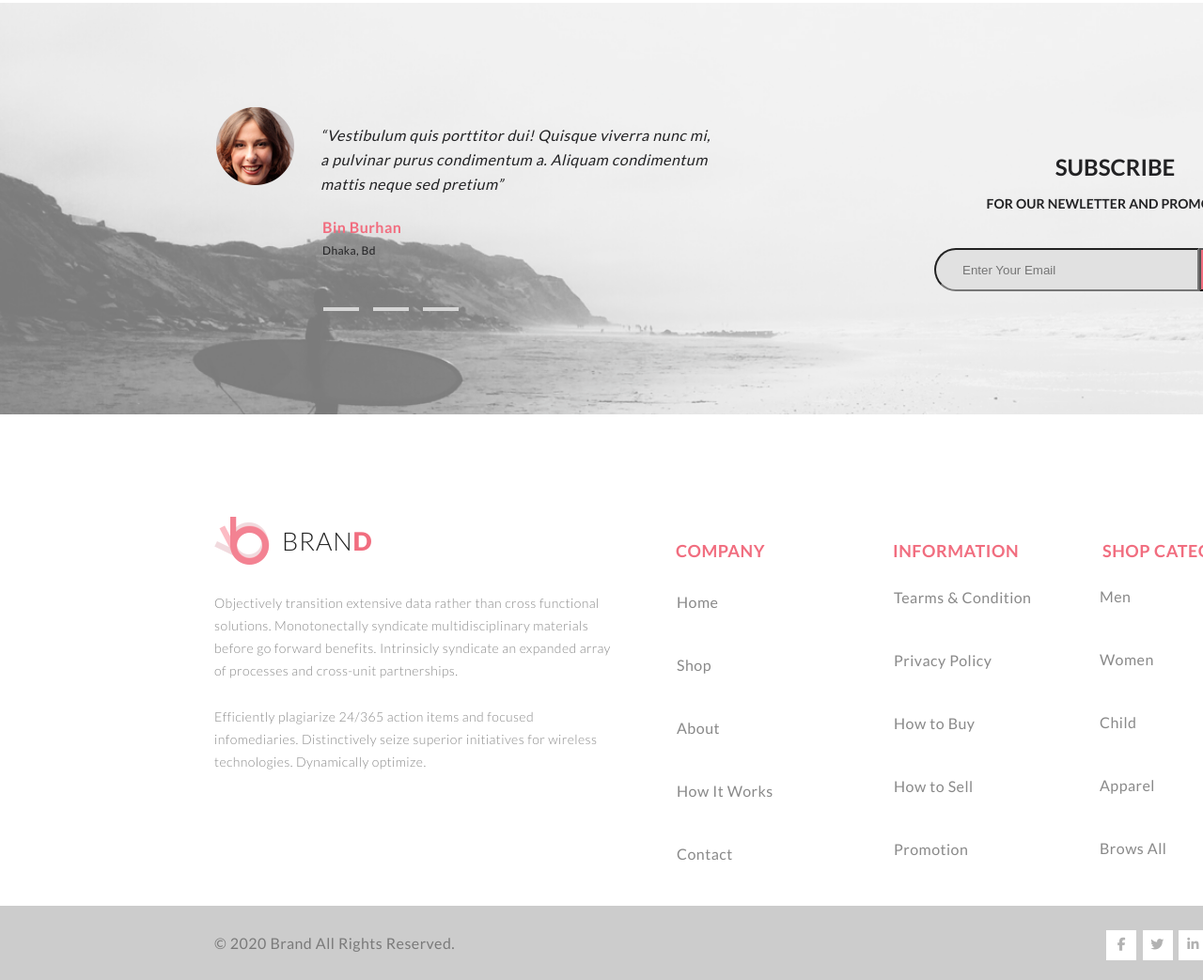
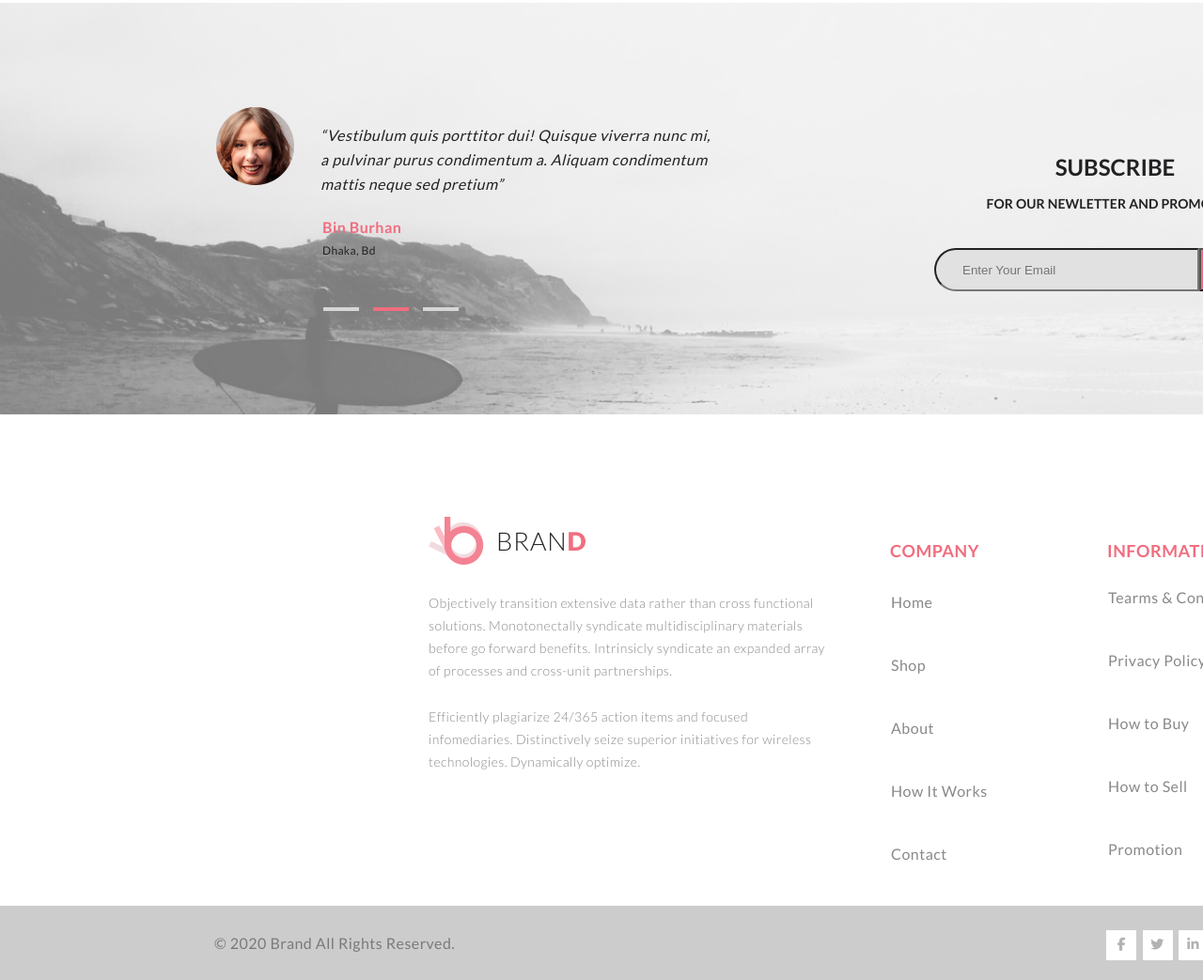
Before and after one commit to Jeff20201227/Professional-layout-HTML-CSS--Frontend-, a plain HTML site: page index.html in a window 1280 px wide. Shown: the part 3686-4729 px from the top of the page at 94% size. Drawn offline with Linux system fonts and the light colour scheme.

Commit message:
Lesson_1_7

```diff
--- a/index.html
+++ b/index.html
@@ -541,7 +541,7 @@
                             <br>
                             <div class="slider_footer_div">
                                 <a class="slider_footer"></a>
-                                <a class="slider_footer"></a>
+                                <a class="slider_footer slider_footer_active"></a>
                                 <a class="slider_footer"></a>
                             </div>
                         </div>
--- a/style.css
+++ b/style.css
@@ -558,8 +558,7 @@ input[type=checkbox]+label {
   align-items: center;
 }
 
-input[type=checkbox]+label:before {
-}
+input[type=checkbox]+label:before {}
 
 input[type=checkbox]:checked+label {
   border: 1px solid #f16d7f;
@@ -2047,6 +2046,11 @@ a.Brows {
 
 .drop_last {
   right: 0;
+}
+
+.drop_flex {
+    display: flex;
+    flex-direction: column;
 }
 
 .drop_flex:not(:last-child) {
@@ -2624,6 +2628,10 @@ p.subtext {
   padding-top: 41px;
 }
 
+.slider_footer_active {
+  background-color: #f16d7f;
+}
+
 h2.sub_h {
   display: -webkit-box;
   display: -ms-flexbox;
@@ -2652,8 +2660,7 @@ h2.sub_h {
   line-height: 24px;
 }
 
-.form_submit {
-}
+.form_submit {}
 
 .subsscrib_div {
   display: flex;
@@ -2718,6 +2725,8 @@ summary:focus {
 
 .pred_footer {
   height: 349px;
+  padding-right: 273px;
+  padding-left: 228px;
 }
 
 .logo_2 {
```
Also changed, not shown: html/Shopping_Cart.html (+1 -1 lines), html/checkout.html (+1 -1 lines), html/product.html (+1 -1 lines), html/single_page.html (+1 -1 lines). Lines whose indentation alone changed are shown as unchanged.
